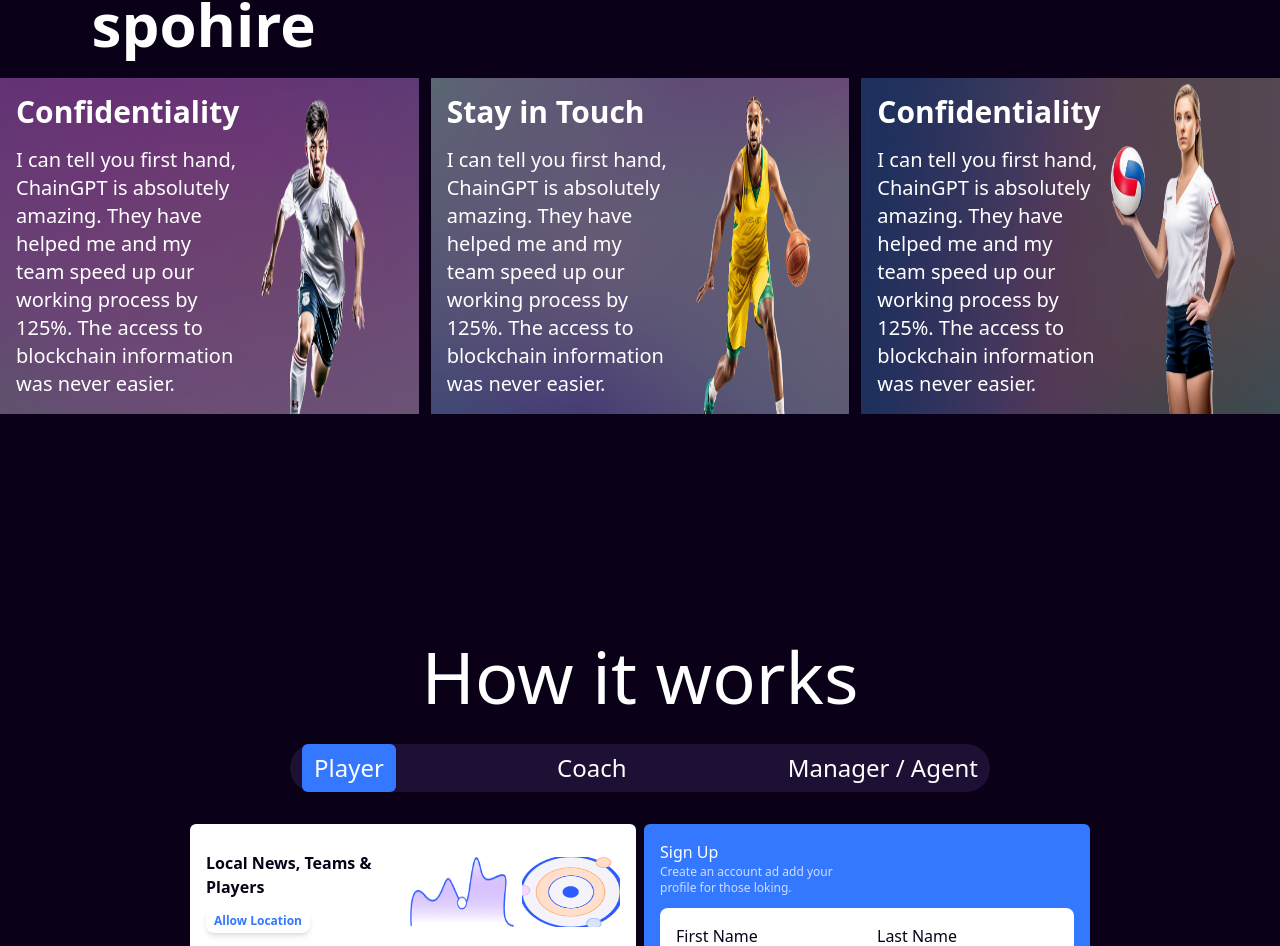
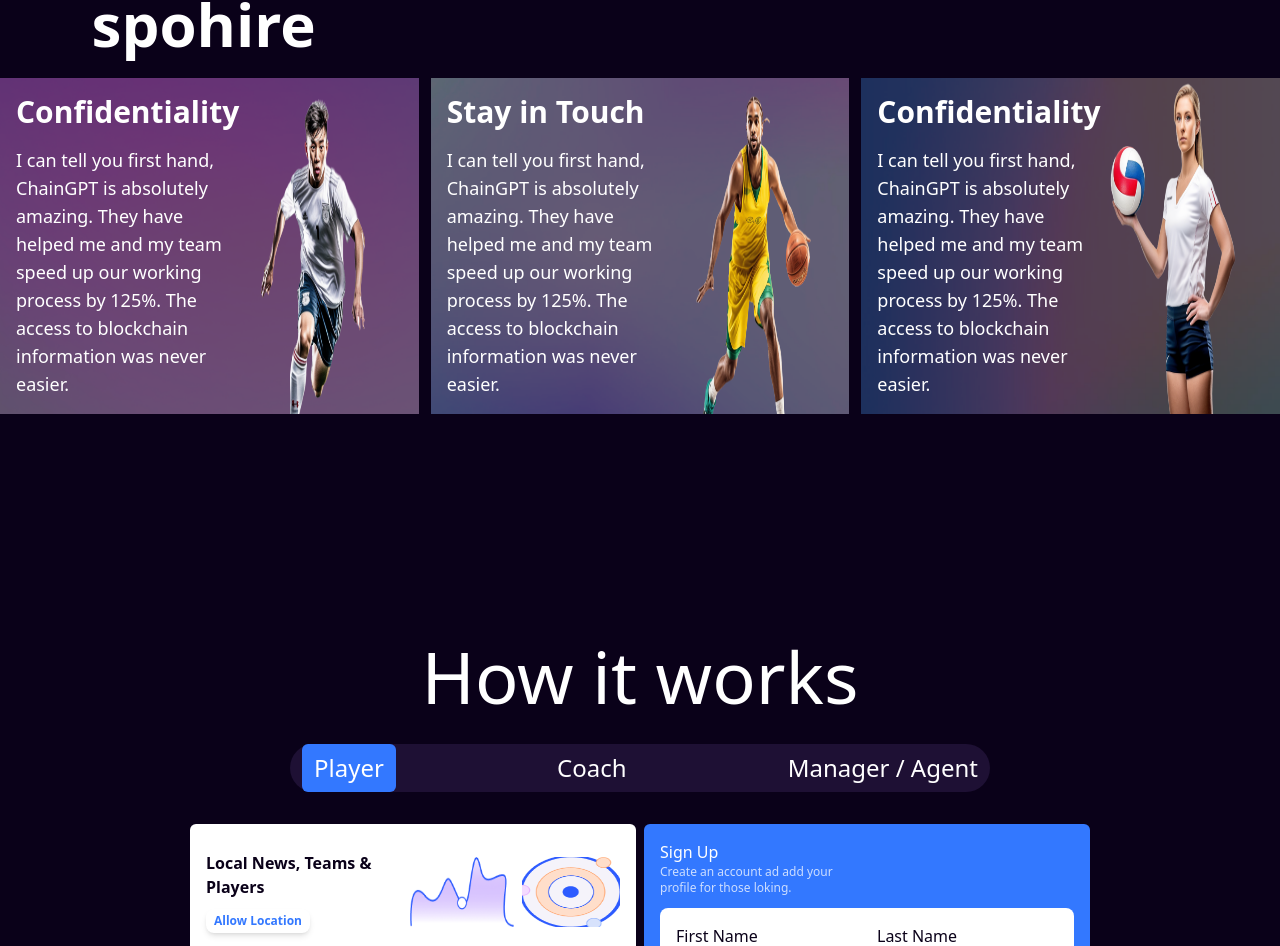
Before and after one commit to mdrakibmia99/spohire-v2, a React (Vite) app: page / in a window 1280 px wide. Shown: the part 1080-2026 px from the top of the page. Built offline with nearby package versions, Linux system fonts and the light colour scheme.

Commit message:
update cart text size

```diff
--- a/src/components/Features/FeatureCart.jsx
+++ b/src/components/Features/FeatureCart.jsx
@@ -15,7 +15,7 @@ const FeatureCart = () => {
                  <div className={`${cart.className.bgImg} bg-cover px-4 bg-no-repeat flex`} key={index}>
                     <div className='w-7/12 py-4'>
                        <h2 className='text-lg lg:text-3xl  font-bold mb-4'>{cart.title}</h2>
-                       <p className='text-xs lg:text-xl'>{cart.description}</p>
+                       <p className='text-xs lg:text-lg'>{cart.description}</p>
                     </div>
                     <div className='w-5/12 '>
                     <img className='w-full h-full' src={cart.img} alt="" />
```
